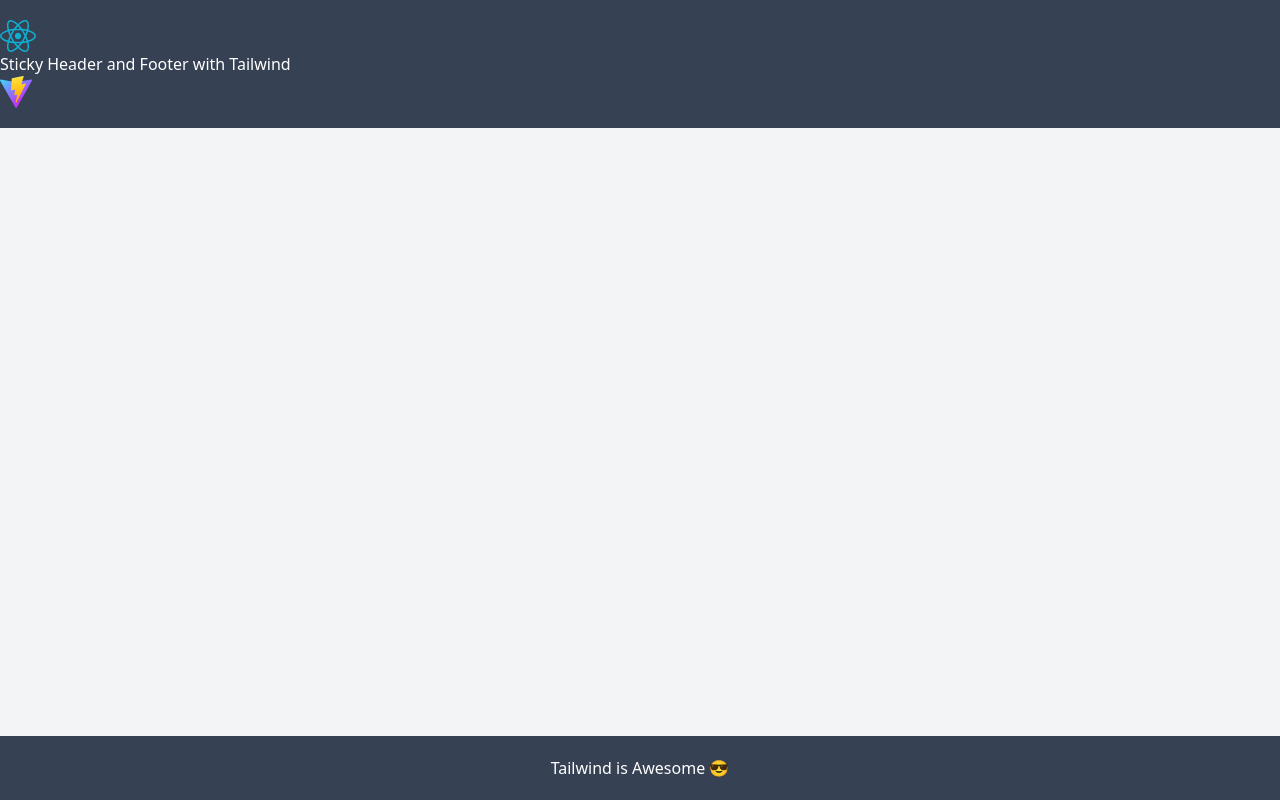
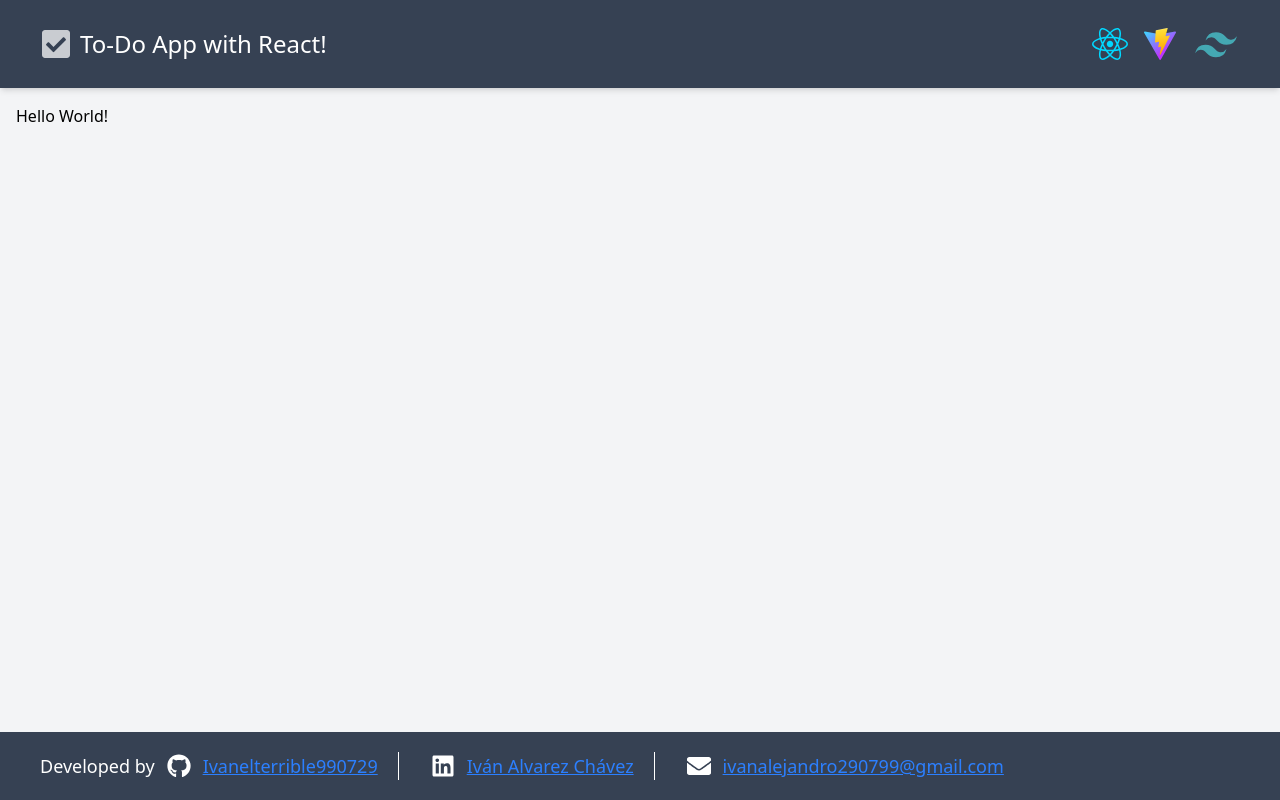
Before and after one commit to Ivanelterrible990729/todo-app-react, a React (Vite) app: page / in a window 1280 px wide. Built offline with nearby package versions, Linux system fonts and the light colour scheme.

Commit message:
Finish Footer & Header for page

```diff
--- a/src/App.jsx
+++ b/src/App.jsx
@@ -10,7 +10,7 @@ return (
 		<div className='min-h-screen bg-gray-100 flex flex-col'>
 			<Header />
 			<main className='flex-1 container mx-auto p-4'>
-
+				Hello World!
 			</main>
 			<Footer />
 		</div>
--- a/src/components/layout/Footer.jsx
+++ b/src/components/layout/Footer.jsx
@@ -1,8 +1,31 @@
+import { FaGithub } from "react-icons/fa";
+import { FaLinkedin } from "react-icons/fa";
+import { FaEnvelope } from "react-icons/fa";
+
 export default function Footer() {
     return (
         <>
-            <footer class="py-5 bg-gray-700 text-center text-white">
-                Tailwind is Awesome 😎
+            <footer className="py-5 px-10 bg-gray-700 text-center text-white">
+                <span className="flex text-lg">
+                    <span>
+                        Developed by
+                    </span>
+
+                    <div className="flex flex-row items-center">
+                        <FaGithub className="w-12 h-6" />
+                        <a href="https://github.com/Ivanelterrible990729" target="_blank" className="underline text-blue-500 hover:text-blue-300">Ivanelterrible990729</a>
+                    </div>
+
+                    <div className="hidden md:flex flex-row items-center border-l ml-5 pl-5">
+                        <FaLinkedin className="w-12 h-6" />
+                        <a href="https://www.linkedin.com/in/ivan-alvarez-chavez/" target="_blank" className="underline text-blue-500 hover:text-blue-300">Iván Alvarez Chávez</a>
+                    </div>
+
+                    <div className="hidden lg:flex flex-row items-center border-l ml-5 pl-5">
+                        <FaEnvelope className="w-12 h-6" />
+                        <a href="mailto:ivanalejandro290799@gmail.com" className="underline text-blue-500 hover:text-blue-300">ivanalejandro290799@gmail.com</a>
+                    </div>
+                </span>
             </footer>
         </>
     );
--- a/src/components/layout/Header.jsx
+++ b/src/components/layout/Header.jsx
@@ -1,17 +1,32 @@
 import reactLogo from '/react.svg'
 import viteLogo from '/vite.svg'
+import tailwindLogo from '/tailwind.svg'
+import { FaCheckSquare } from 'react-icons/fa';
 
 export default function Header() {
     return (
         <>
-            <header class="py-5 bg-gray-700 text-white text-left">
-                <a href="https://react.dev" target="_blank">
-                    <img src={reactLogo} className="animate-pulse" alt="React logo" />
-                </a>
-                Sticky Header and Footer with Tailwind
-                <a href="https://vite.dev" target="_blank">
-                    <img src={viteLogo} className="logo" alt="Vite logo" />
-                </a>
+            <header className="px-10 py-5 bg-gray-700 text-white text-left shadow-md">
+                <div className='flex flex-row items-center justify-between'>
+                    <div className='w-min-full flex flex-row items-center'>
+                        <FaCheckSquare className='animate-pulse h-8 w-8 mr-2' />
+                        <span className='text-2xl font-medium'>
+                            To-Do App with React!
+                        </span>
+                    </div>
+
+                    <div className='hidden sm:flex ml-auto flex-row items-center gap-x-4'>
+                        <a href="https://react.dev" target="_blank">
+                            <img src={reactLogo} alt="React logo" />
+                        </a>
+                        <a href="https://vite.dev" target="_blank">
+                            <img src={viteLogo} alt="Vite logo" />
+                        </a>
+                        <a href="https://tailwindcss.com" target="_blank">
+                            <img src={tailwindLogo} className='w-12 icon' alt="Vite logo" />
+                        </a>
+                    </div>
+                </div>
             </header>
         </>
     );
```
